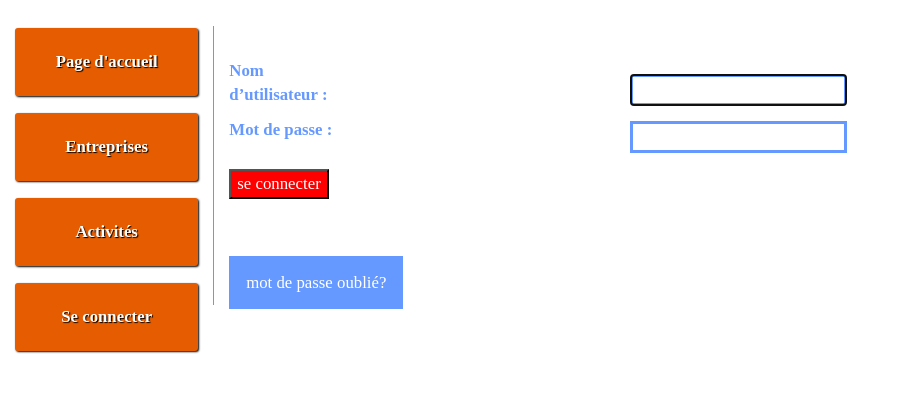
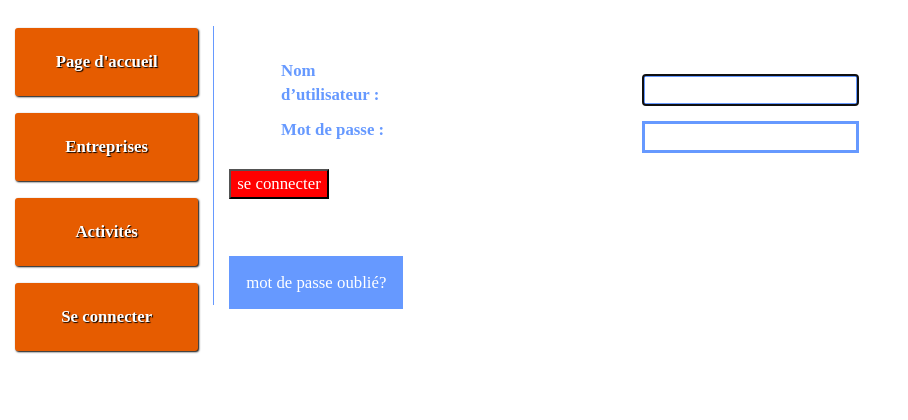
Before and after one commit to sarrme/seminaire_web, a Django app: page /accounts/login/ in a window 1280 px wide. Shown: the top 420 px of the page, without its empty margins (0-908 px from the left). Run offline with Django 3.2, Linux system fonts and the light colour scheme; some libraries are stand-ins or nearby versions.

Commit message:
changing the stylesheet

```diff
--- a/simulation/static/css/style.css
+++ b/simulation/static/css/style.css
@@ -155,9 +155,12 @@ h4{
 }
 table {
 
-  width: 100%;
+  width: 90%;
+  margin-left: 5%;
 
 }
+
+
 th{
     color: #6699ff;
 }
```
